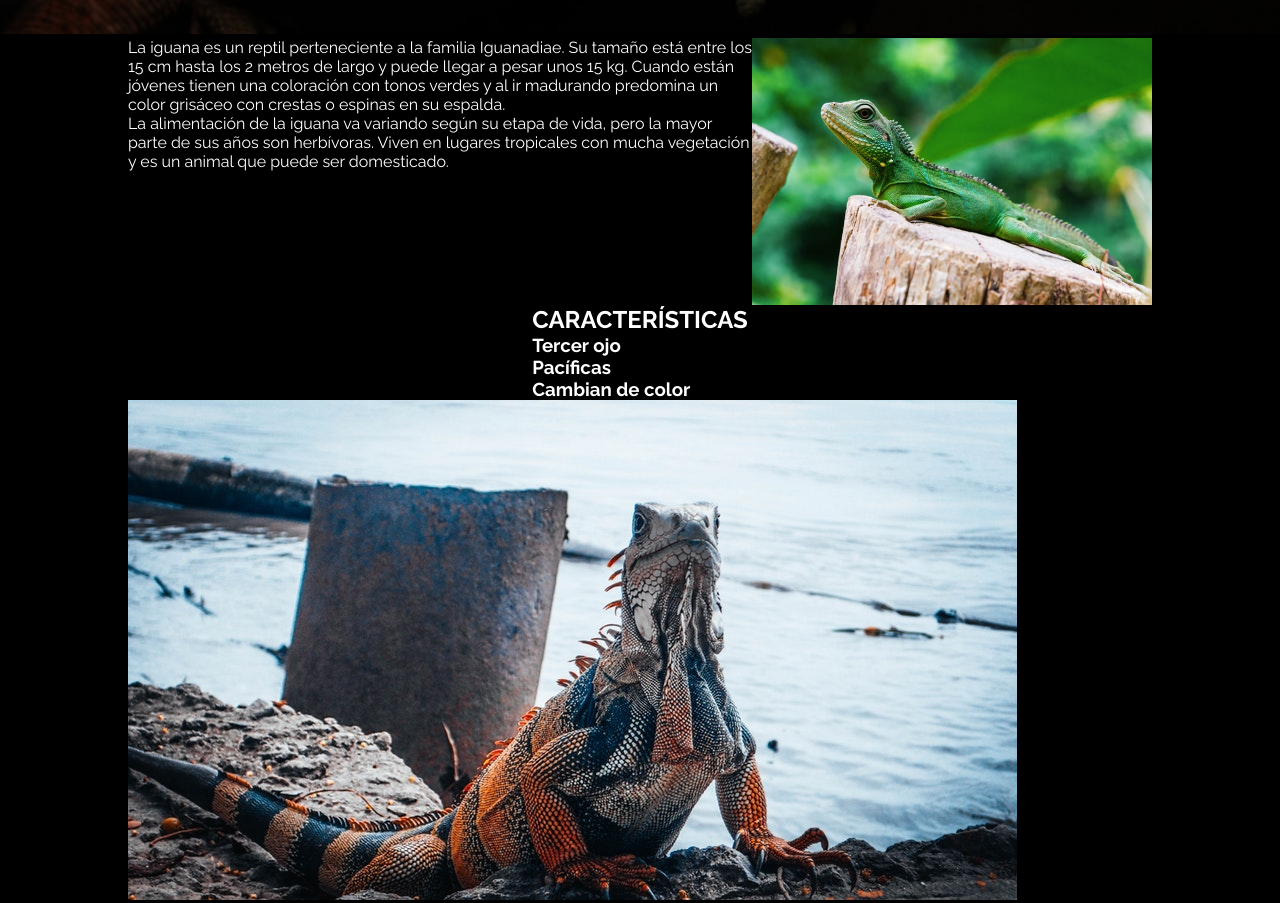
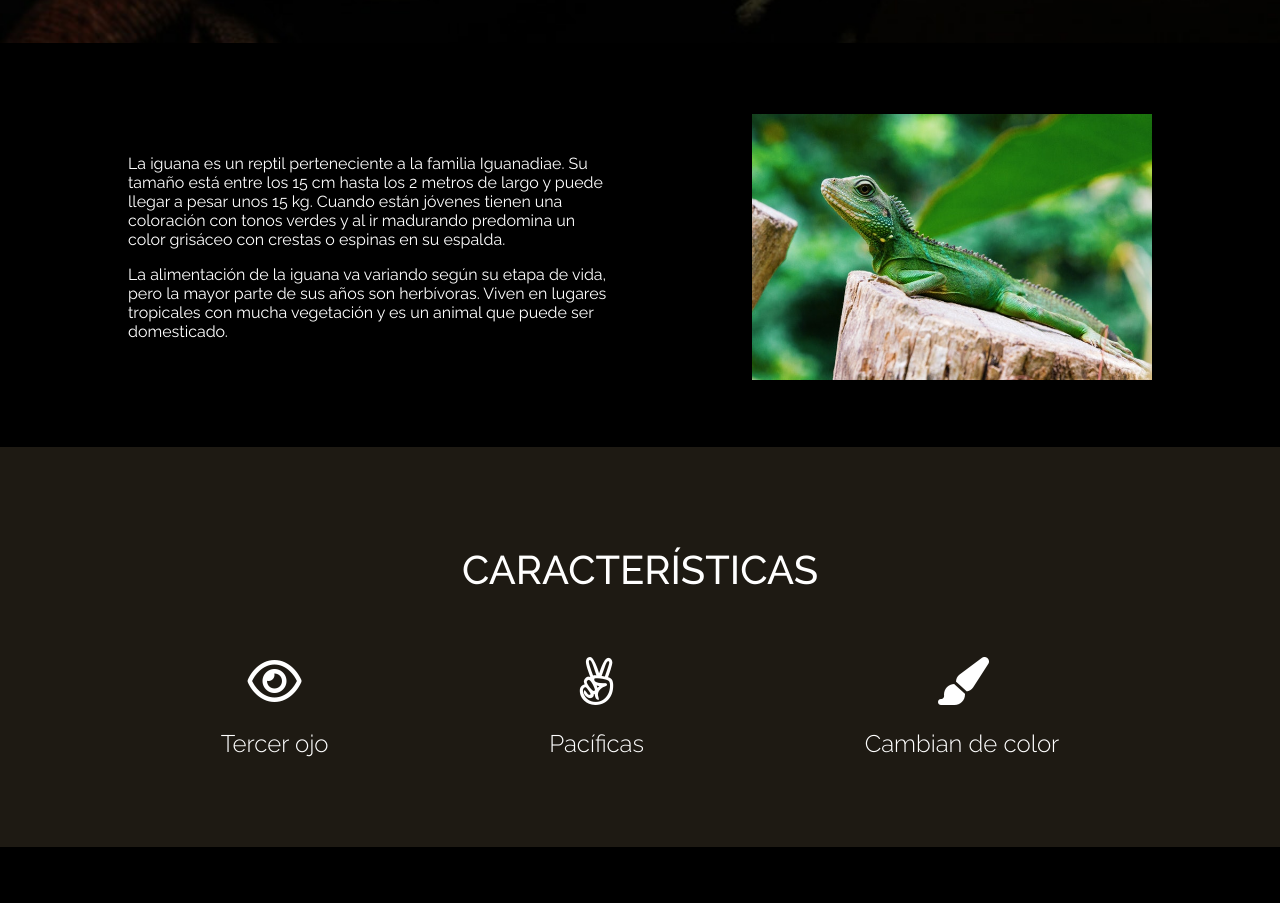
Before and after one commit to berrodev/desafio, a plain HTML site: page desafio-3/index.html in a window 1280 px wide. Shown: the part 780-1683 px from the top of the page. Drawn offline with Linux system fonts and the light colour scheme.

Commit message:
chore: Refactor styles.css and index.html for Desafío 3

```diff
--- a/desafio-3/assets/css/styles.css
+++ b/desafio-3/assets/css/styles.css
@@ -1,10 +1,6 @@
-* {
+body {
   margin: 0;
   padding: 0;
-  box-sizing: border-box;
-}
-
-body {
   font-family: 'Raleway';
   background-color: #000;
   color: white;
@@ -12,16 +8,25 @@ body {
 
 h1 {
   text-align: center;
+  font-size: 3rem;
+  font-weight: 500;
+  margin: 20px 0;
+}
+h2 {
+  text-align: center;
   font-size: 2.5rem;
   font-weight: 500;
-  margin: 20px 0;
+  margin-bottom: 4rem;
+}
+h3 {
+  font-size: 1.5rem;
+  font-weight: 300;
 }
 .header-image {
   width: 100%;
   height: 100%;
   object-fit: cover;
 }
-
 main {
   display: flex;
   flex-direction: column;
@@ -29,11 +34,61 @@ main {
   justify-content: center;
   padding-inline: 10%;
 }
+section {
+  min-height: 50vh;
+  align-content: center;
+}
+
 .description {
   display: flex;
+  justify-content: space-between;
+  align-items: center;
 }
-.description p {
+.description-paragraphs {
+  max-width: 47%;
 }
 .description img {
   max-width: 400px;
 }
+.details-bg,
+footer {
+  width: 100vw;
+  background-color: #1e1a13;
+}
+.details-list {
+  display: flex;
+  justify-content: space-evenly;
+  align-items: center;
+  height: 100%;
+}
+.detail-box {
+  text-align: center;
+}
+.detail-box i {
+  font-size: 3rem;
+}
+.gallery {
+  display: flex;
+  justify-content: space-between;
+  align-items: center;
+  width: 100%;
+}
+.gallery img {
+  max-width: 32.3%;
+  aspect-ratio: 316/202;
+}
+
+footer {
+  display: flex;
+  justify-content: center;
+  align-items: center;
+  height: 100px;
+}
+footer a {
+  color: white;
+  text-decoration: none;
+  font-weight: 300;
+}
+footer a:hover {
+  color: #ffd500;
+}
--- a/desafio-3/index.html
+++ b/desafio-3/index.html
@@ -24,7 +24,7 @@
     </header>
     <main>
       <section class="description">
-        <div>
+        <div class="description-paragraphs">
           <p>
             La iguana es un reptil perteneciente a la familia Iguanadiae. Su
             tamaño está entre los 15 cm hasta los 2 metros de largo y puede
@@ -41,12 +41,21 @@
         </div>
         <img src="./assets/images/iguana-1.jpg" alt="" />
       </section>
-      <section class="details">
+      <section class="details-bg">
         <h2>CARACTERÍSTICAS</h2>
-        <div>
-          <h3>Tercer ojo</h3>
-          <h3>Pacíficas</h3>
-          <h3>Cambian de color</h3>
+        <div class="details-list">
+          <div class="detail-box">
+            <i class="fa-regular fa-eye"></i>
+            <h3>Tercer ojo</h3>
+          </div>
+          <div class="detail-box">
+            <i class="fa-brands fa-angellist"></i>
+            <h3>Pacíficas</h3>
+          </div>
+          <div class="detail-box">
+            <i class="fa-solid fa-paintbrush"></i>
+            <h3>Cambian de color</h3>
+          </div>
         </div>
       </section>
       <section class="gallery">
```
